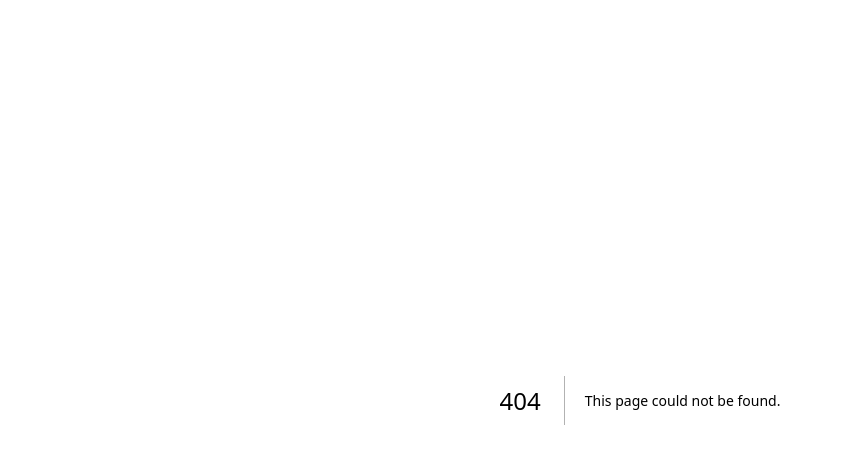
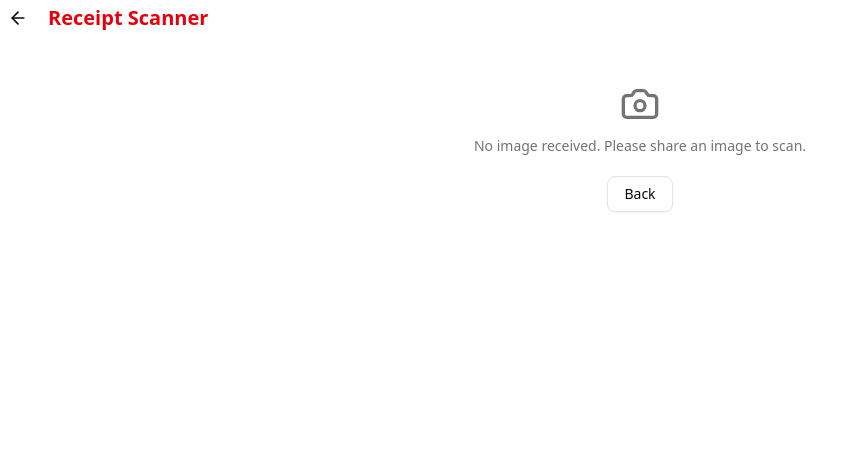
Before and after one commit to darwintjoe/fazai, a Next.js app: page /share-target in a window 1280 px wide. Before the commit this address had no page. Shown: the top 464 px of the page, without its empty margins (0-857 px from the left). Built offline with nearby package versions, Linux system fonts and the light colour scheme.

Commit message:
fix: add share-target route page to resolve 404 on shared receipt
- Create src/app/share-target/page.tsx as a proper Next.js route
- Fix SW redirect to preserve basePath for GitHub Pages deployment

```diff
--- a/public/sw.js
+++ b/public/sw.js
@@ -73,7 +73,8 @@ self.addEventListener('fetch', (event) => {
         }
 
         // 303 redirect converts POST to GET
-        return Response.redirect('/share-target/', 303);
+        // Use the same pathname the POST came to (respects basePath)
+        return Response.redirect(url.pathname.replace(/\/share-target\/?$/, '/share-target/') || '/share-target/', 303);
       })()
     );
     return;
--- /dev/null
+++ b/src/app/share-target/page.tsx
@@ -0,0 +1,19 @@
+'use client';
+
+import { useEffect } from 'react';
+import { ReceiptOcr } from '@/components/fazai/receipt-ocr';
+
+/**
+ * Dedicated route for the Web Share Target API.
+ * When another app shares an image to FAZAI, the service worker
+ * redirects here (303 from POST /share-target/).
+ *
+ * This renders the receipt OCR scanner directly — no need to go
+ * through the main SPA router since we know exactly what page to show.
+ *
+ * Authentication: if the user is not logged in, show a login prompt
+ * and proceed to scanning after authentication succeeds.
+ */
+export default function ShareTargetPage() {
+  return <ReceiptOcr />;
+}
```
